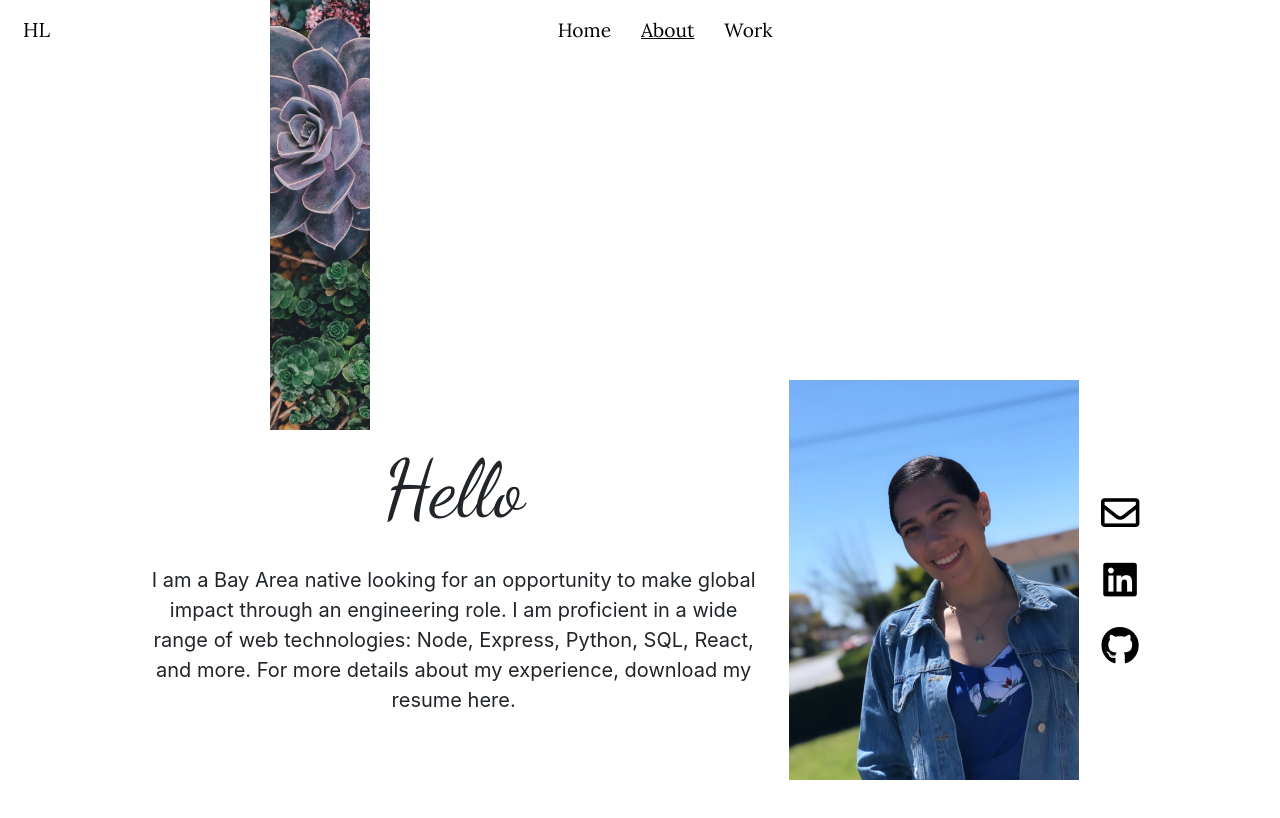
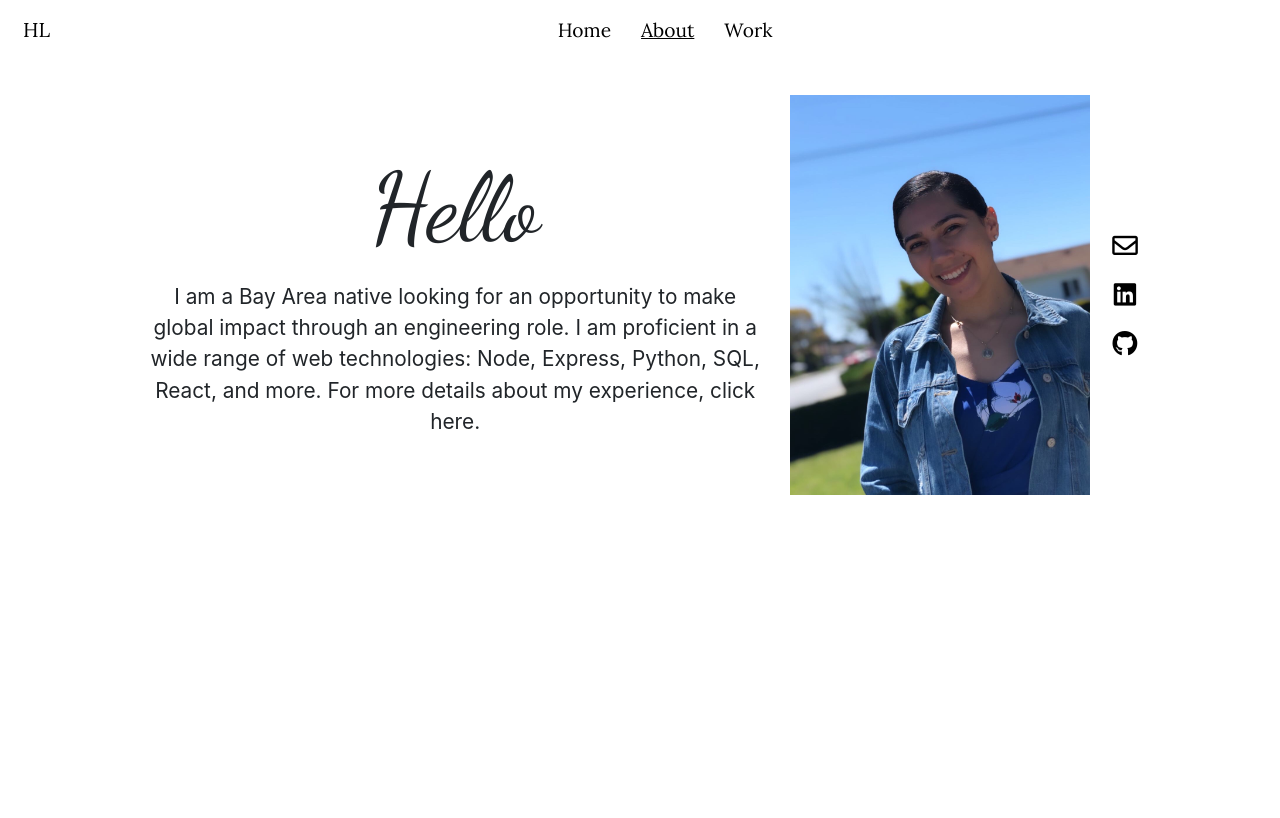
Before and after one commit to lopezh18/lopezhaley, a React (Create React App) app: page /about in a window 1280 px wide. Shown: the top 818 px of the page. Built offline with nearby package versions, Linux system fonts and the light colour scheme.

Commit message:
Added rectangle to home page and removed picture in about page

```diff
--- a/src/components/About.js
+++ b/src/components/About.js
@@ -7,25 +7,22 @@ export default class About extends Component {
 
     return (
       <div>
-        <div className='rectangle1'>
-
-        </div>
         <div className='about-container'>
           <div className='about-info'>
             <p className='greeting'>Hello</p>
-            <p className='about-text'>I am a Bay Area native looking for an opportunity to make global impact through an engineering role. I am proficient in a wide range of web technologies: Node, Express, Python, SQL, React, and more. For more details about my experience, download my resume here. </p> </div>
-          <img className='portrait image-fluid' src={portrait} alt='portrait' />
+            <p className='about-text'>I am a Bay Area native looking for an opportunity to make global impact through an engineering role. I am proficient in a wide range of web technologies: Node, Express, Python, SQL, React, and more. For more details about my experience, click here. </p> </div>
+          <img className='portrait image-fluid' src={portrait} alt='portrait' height="400" width="300" />
           <div className='about-icons'>
             <a href='mailto:haleylopez95@gmail.com'>
-              <i className="far fa-envelope fa-2x mb-4"></i>
+              <i className="far fa-envelope fa-lg mb-4"></i>
             </a>
             <br />
             <a href='https://www.linkedin.com/in/haleyalopez/'>
-              <i className="fab fa-linkedin fa-2x mb-4"></i>
+              <i className="fab fa-linkedin fa-lg mb-4"></i>
             </a>
             <br />
             <a href='https://github.com/lopezh18'>
-              <i className="fab fa-github fa-2x"></i>
+              <i className="fab fa-github fa-lg"></i>
             </a>
           </div>
         </div>
--- a/src/components/Home.js
+++ b/src/components/Home.js
@@ -6,11 +6,12 @@ export default class Home extends Component {
   render() {
     return (
       <div className='home'>
+        <div className='element-container'>
         <div className='name-container'>
-          <div className='name'>
+          <div className='name first-three'>
             HAL
           </div>
-          <div className='name'>
+          <div className='name last-two'>
             EY
             <div className='last-name'>
               Lopez
@@ -26,6 +27,7 @@ export default class Home extends Component {
             }} />
           </div>
         </div>
+        </div>
       </div>
     )
   }
--- a/src/components/stylesheets/about.css
+++ b/src/components/stylesheets/about.css
@@ -1,8 +1,3 @@
-.portrait{
-  height: 50vh;
-  margin: 15px;
-}
-
 .about-container{
   padding: 0;
   margin: 20px;
@@ -12,28 +7,21 @@
   text-align: center;
   align-items: center;
   align-content: space-between;
+  flex-flow: row wrap;
+}
+
+.portrait{
+  margin: 15px;
 }
 
 .greeting{
-  font-size: 80px;
+  font-size: 6em;
   font-family: 'Dancing Script', cursive;
-}
-
-.rectangle1{
-  background-image: url('../../images/succulents.jpg');
-  background-position: top;
-  background-size: cover;
-  transform: rotate(-90deg);
-  /* transform-origin: 50% 30%; */
+  margin-bottom: 0;
 }
 
 .about-text{
-  font-size: 20px;
-}
-
-.rectangle1{
-  height: 100px;
-  width: 80vh;
+  font-size: 1.3em;
 }
 
 .about-info{
--- a/src/components/stylesheets/home.css
+++ b/src/components/stylesheets/home.css
@@ -3,14 +3,30 @@
   padding: 0;
   box-sizing: border-box;
 }
+
 .home{
   height: 100vh;
   background-image: url('../../images/roses.jpg');
   background-position: center;
   background-size: cover;
   color: white;
-  position: relative;
   text-align: center;
+}
+
+.element-container{
+  height: 90vh;
+  display:flex;
+  justify-content: center;
+  align-content: space-between;
+  align-items: center;
+}
+
+.name-container{
+  top: 50%;
+  left: 40%;
+  /* position: fixed; */
+  align-self: flex-end;
+  transform: translate(-50%, -50%);
 }
 
 .name{
@@ -25,20 +41,20 @@
   transform-origin: 25% 30%;
 }
 
-.name-container{
-  position: absolute;
-  top: 50%;
-  left: 40%;
-  transform: translate(-50%, -50%);
+.first-three{
+  display: inline-block;
 }
 
 .details-container{
-  background-color: rgb(17, 17, 17);
-  opacity: .8;
+  top: 50%;
+  height: 255px;
 }
 
 .details{
   font-family: 'Playfair Display', serif;
   font-size: 35px;
   padding: 20px;
+  background-color: rgb(17, 17, 17);
+  opacity: .8;
+  width: 360px;
 }
```
Also changed, not shown: src/images/succulents.jpg.
